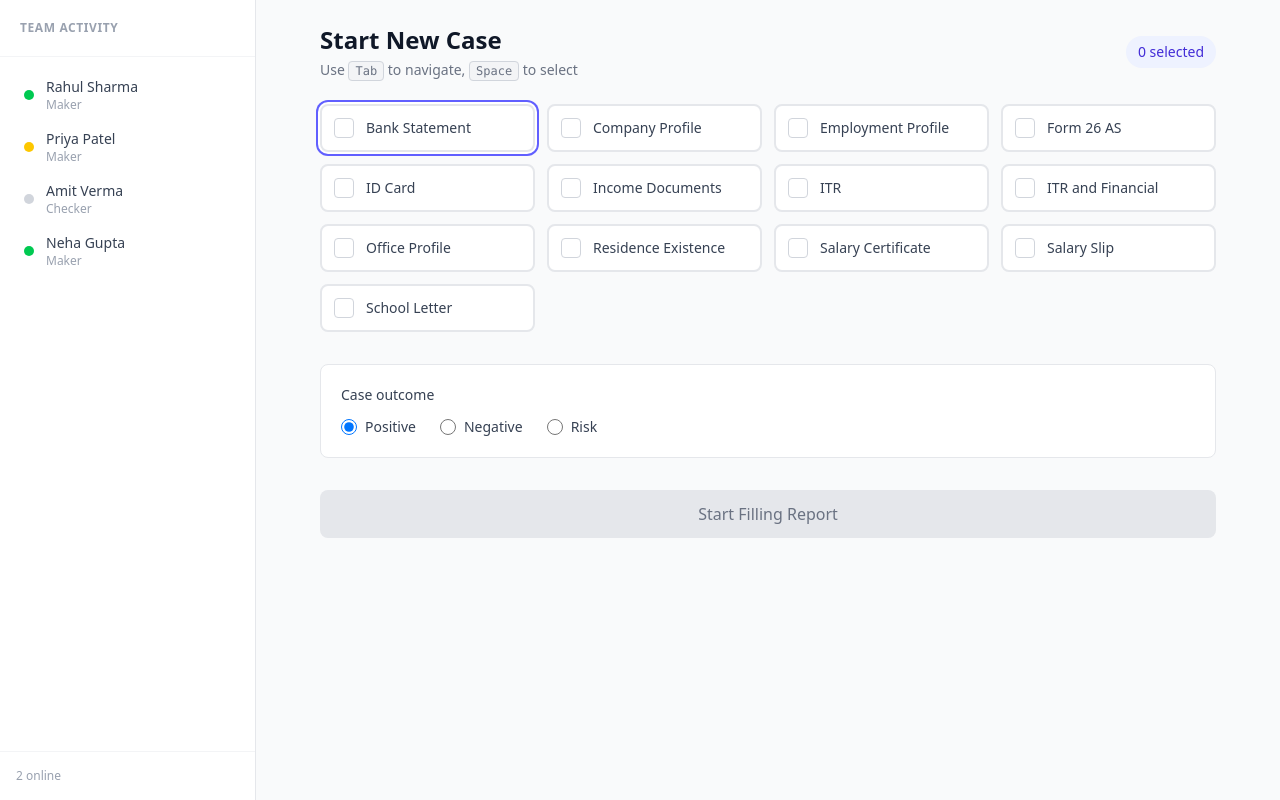
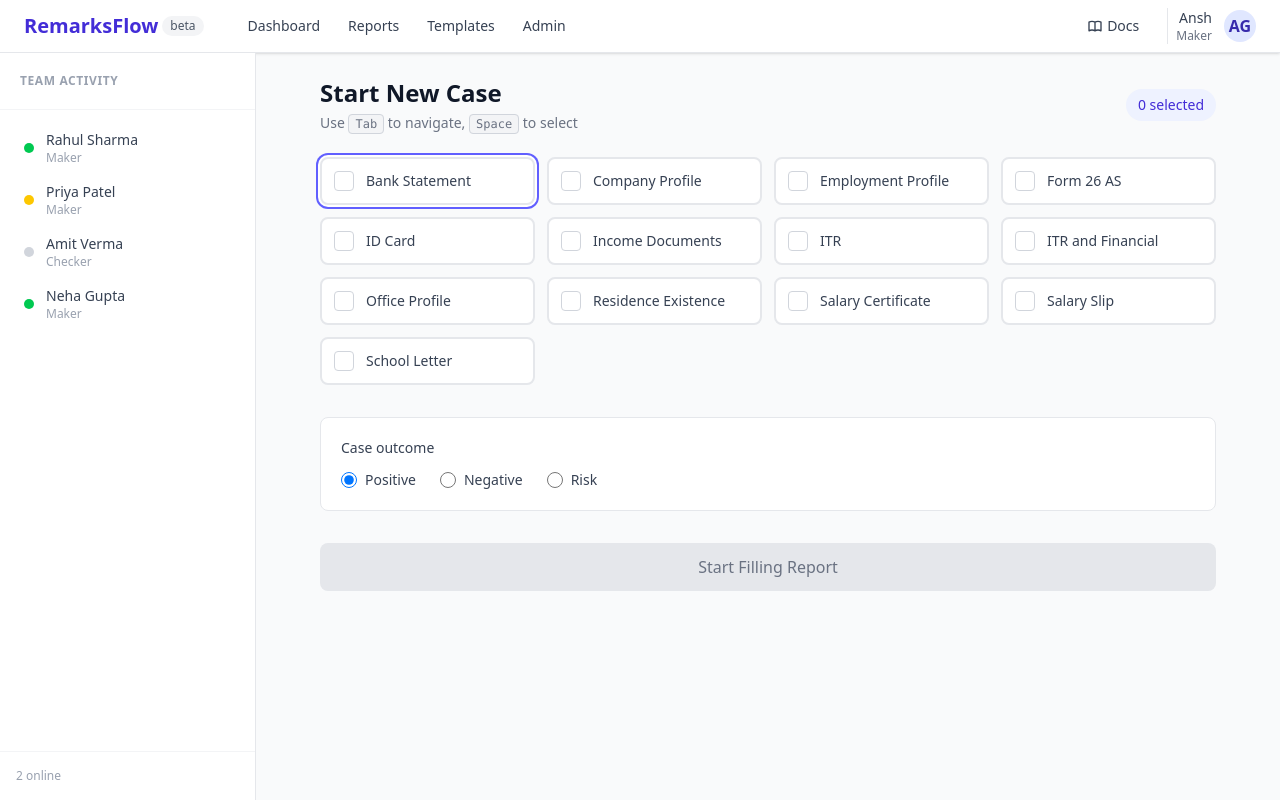
Before and after one commit to Ansh-gajbhiye/RemarkFlow, a React (Vite) app in the folder Client/: page / in a window 1280 px wide. Built offline with nearby package versions, Linux system fonts and the light colour scheme.

Commit message:
add the nav bar

```diff
--- a/Client/src/Pages/DashboardPage.jsx
+++ b/Client/src/Pages/DashboardPage.jsx
@@ -51,6 +51,14 @@ const Dashboard = () => {
     }
   };
 
+  const handleDocsClick = () => {
+    navigate('/docs');
+  };
+
+  const handleNavigation = (path) => {
+    navigate(path);
+  };
+
   // Status indicator colors
   const statusColor = {
     online: 'bg-green-500',
@@ -59,8 +67,69 @@ const Dashboard = () => {
   };
 
   return (
-    <div className="flex h-screen bg-gray-50 text-gray-800 font-sans">
-      {/* Sidebar – Team Activity */}
+    <div className="flex flex-col h-screen bg-gray-50 text-gray-800 font-sans">
+      {/* Enhanced Navbar */}
+      <nav className="bg-white border-b border-gray-200 px-6 py-2 flex items-center justify-between shadow-sm">
+        {/* Left side: Logo and main navigation */}
+        <div className="flex items-center space-x-8">
+          <div className="flex items-center space-x-1">
+            <span className="text-xl font-bold text-indigo-700">RemarksFlow</span>
+            <span className="text-xs bg-gray-100 text-gray-600 px-2 py-0.5 rounded-full">beta</span>
+          </div>
+          <div className="flex items-center space-x-1">
+            <button
+              onClick={() => handleNavigation('/dashboard')}
+              className="px-3 py-2 text-sm font-medium text-gray-700 rounded-md hover:bg-gray-100 hover:text-indigo-600 transition-colors"
+            >
+              Dashboard
+            </button>
+            <button
+              onClick={() => handleNavigation('/reports')}
+              className="px-3 py-2 text-sm font-medium text-gray-700 rounded-md hover:bg-gray-100 hover:text-indigo-600 transition-colors"
+            >
+              Reports
+            </button>
+            <button
+              onClick={() => handleNavigation('/templates')}
+              className="px-3 py-2 text-sm font-medium text-gray-700 rounded-md hover:bg-gray-100 hover:text-indigo-600 transition-colors"
+            >
+              Templates
+            </button>
+            <button
+              onClick={() => handleNavigation('/admin')}
+              className="px-3 py-2 text-sm font-medium text-gray-700 rounded-md hover:bg-gray-100 hover:text-indigo-600 transition-colors"
+            >
+              Admin
+            </button>
+          </div>
+        </div>
+
+        {/* Right side: Docs and user profile */}
+        <div className="flex items-center space-x-4">
+          <button
+            onClick={handleDocsClick}
+            className="flex items-center space-x-1 px-3 py-2 text-sm font-medium text-gray-700 rounded-md hover:bg-gray-100 hover:text-indigo-600 transition-colors"
+          >
+            <svg className="w-4 h-4" fill="none" stroke="currentColor" viewBox="0 0 24 24" xmlns="http://www.w3.org/2000/svg">
+              <path strokeLinecap="round" strokeLinejoin="round" strokeWidth={2} d="M12 6.253v13m0-13C10.832 5.477 9.246 5 7.5 5S4.168 5.477 3 6.253v13C4.168 18.477 5.754 18 7.5 18s3.332.477 4.5 1.253m0-13C13.168 5.477 14.754 5 16.5 5c1.747 0 3.332.477 4.5 1.253v13C19.832 18.477 18.247 18 16.5 18c-1.746 0-3.332.477-4.5 1.253" />
+            </svg>
+            <span>Docs</span>
+          </button>
+          <div className="flex items-center space-x-3 pl-2 border-l border-gray-200">
+            <div className="text-right">
+              <div className="text-sm font-medium text-gray-700">Ansh </div>
+              <div className="text-xs text-gray-500">Maker</div>
+            </div>
+            <div className="w-8 h-8 rounded-full bg-indigo-100 flex items-center justify-center text-indigo-800 font-semibold">
+              AG
+            </div>
+          </div>
+        </div>
+      </nav>
+
+      {/* Main content row (sidebar + main) */}
+      <div className="flex flex-1 overflow-hidden">
+        {/* Sidebar – Team Activity (unchanged) */}
         <aside className="w-64 bg-white border-r border-gray-200 flex flex-col">
           <div className="p-5 border-b border-gray-100">
             <h2 className="text-xs font-semibold uppercase tracking-wider text-gray-400">
@@ -86,7 +155,7 @@ const Dashboard = () => {
           </div>
         </aside>
 
-      {/* Main Content */}
+        {/* Main Content (unchanged) */}
         <main className="flex-1 overflow-y-auto p-6">
           <div className="max-w-4xl mx-auto">
             {/* Header with title and selected count */}
@@ -181,6 +250,7 @@ const Dashboard = () => {
           </div>
         </main>
       </div>
+    </div>
   );
 };
 
```
Lines whose indentation alone changed are shown as unchanged.
